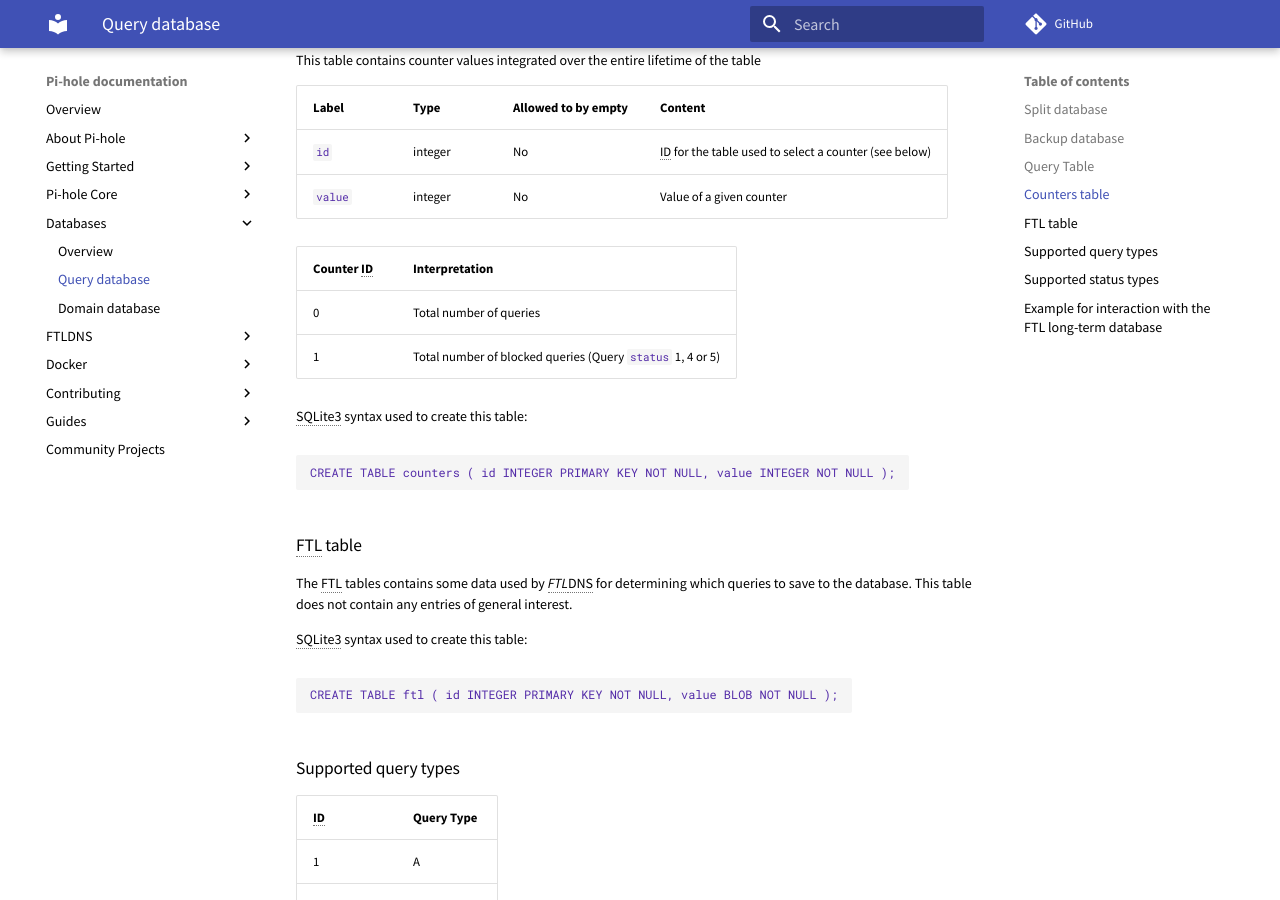
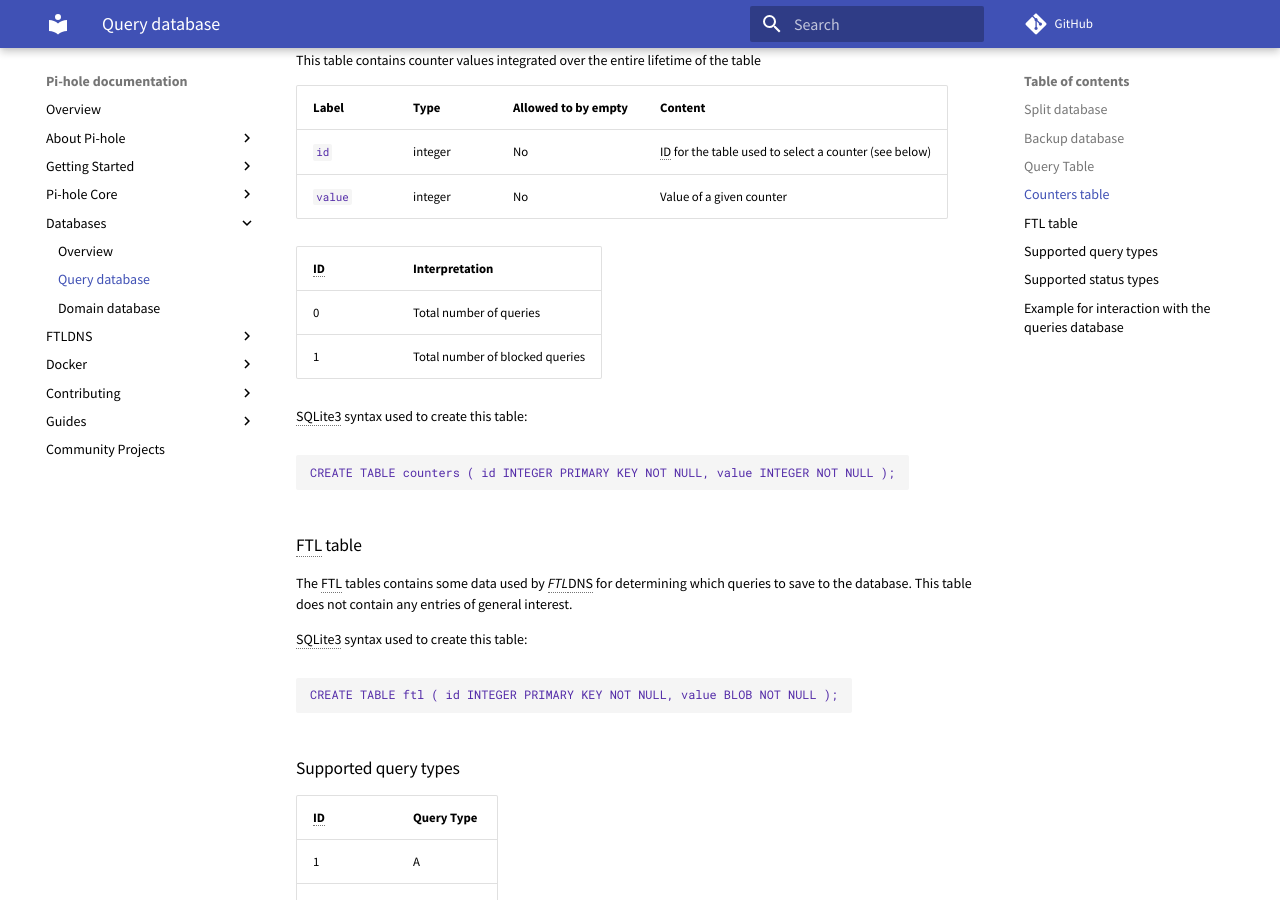
Before and after one commit to pi-hole/docs, an MkDocs documentation site: the page built from docs/database/ftl.md, in a window 1280 px wide and 900 px high, scrolled down 1790 px. Built offline with MkDocs 1.6.1 and Material for MkDocs 9.7.7, drawn with Linux system fonts in a browser that asks for light colours; comment, search, counter and statistics services are not loaded; some of the changed text lies outside the part shown.

Commit message:
Further minor updates to the FTL database article
Signed-off-by: DL6ER <dl6er@dl6er.de>

````diff
--- a/docs/database/ftl.md
+++ b/docs/database/ftl.md
@@ -27,7 +27,6 @@
 sqlite3 /etc/pihole/pihole-FTL.db ".backup /home/pi/pihole-FTL.db.backup"
 ```
 will create `/home/pi/pihole-FTL.db.backup` which is a copy of your long-term database.
-
 
 ---
 
@@ -59,10 +58,10 @@
 `id` | integer | No | ID for the table used to select a counter (see below)
 `value` | integer | No | Value of a given counter
 
-Counter ID | Interpretation
+ID | Interpretation
 --- | ---
 0 | Total number of queries
-1 | Total number of blocked queries (Query `status` 1, 4 or 5)
+1 | Total number of blocked queries
 
 SQLite3 syntax used to create this table:
 ```
@@ -105,7 +104,7 @@
 7 | Blocked | &#x274C; | By upstream server (`0.0.0.0` or `::`)
 8 | Blocked | &#x274C; | By upstream server (`NXDOMAIN` with `RA` bit unset)
 
-### Example for interaction with the FTL long-term database
+### Example for interaction with the queries database
 In addition to the interactions the Pi-hole database API offers, you can also run your own SQL commands against the database. If you want to obtain the three most queries domains for all time, you could use
 ```
 sqlite3 "/etc/pihole/pihole-FTL.db" "SELECT domain,count(domain) FROM queries WHERE (STATUS == 2 OR STATUS == 3) GROUP by domain order by count(domain) desc limit 3"
````
